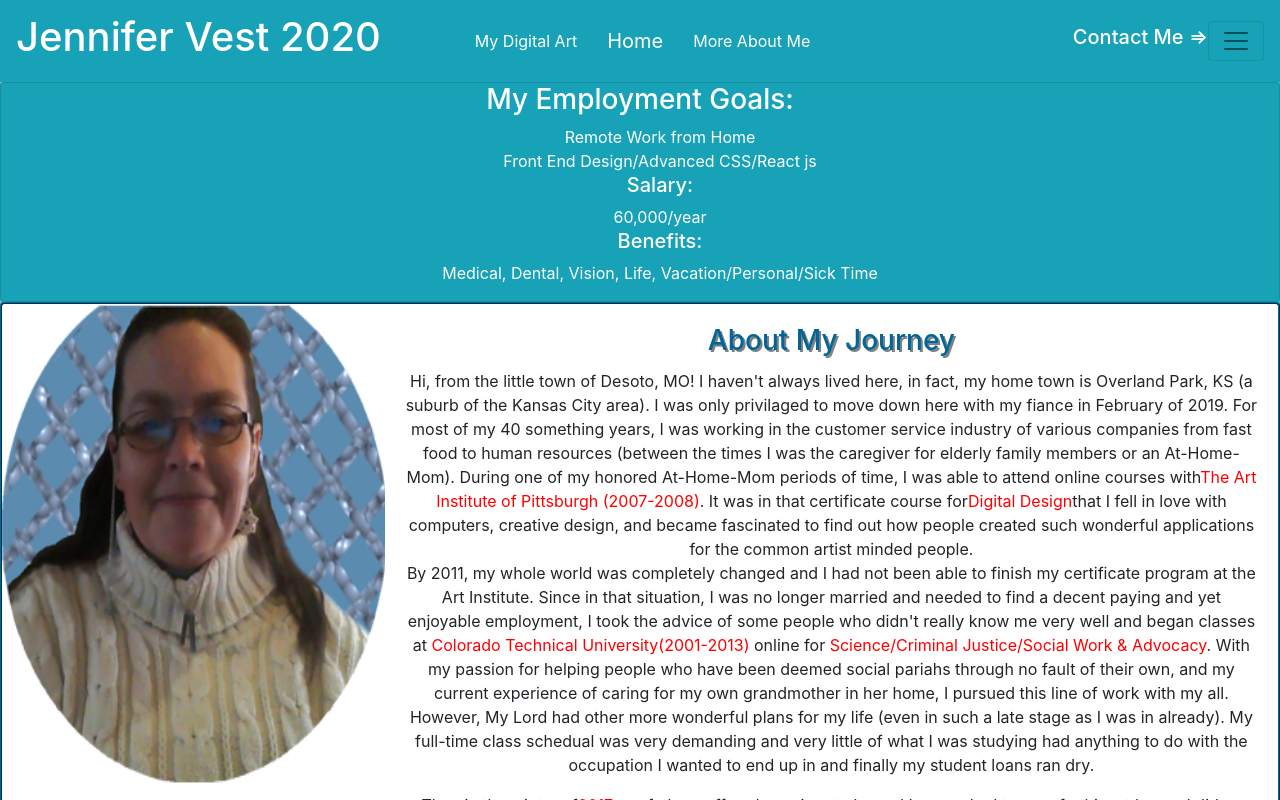
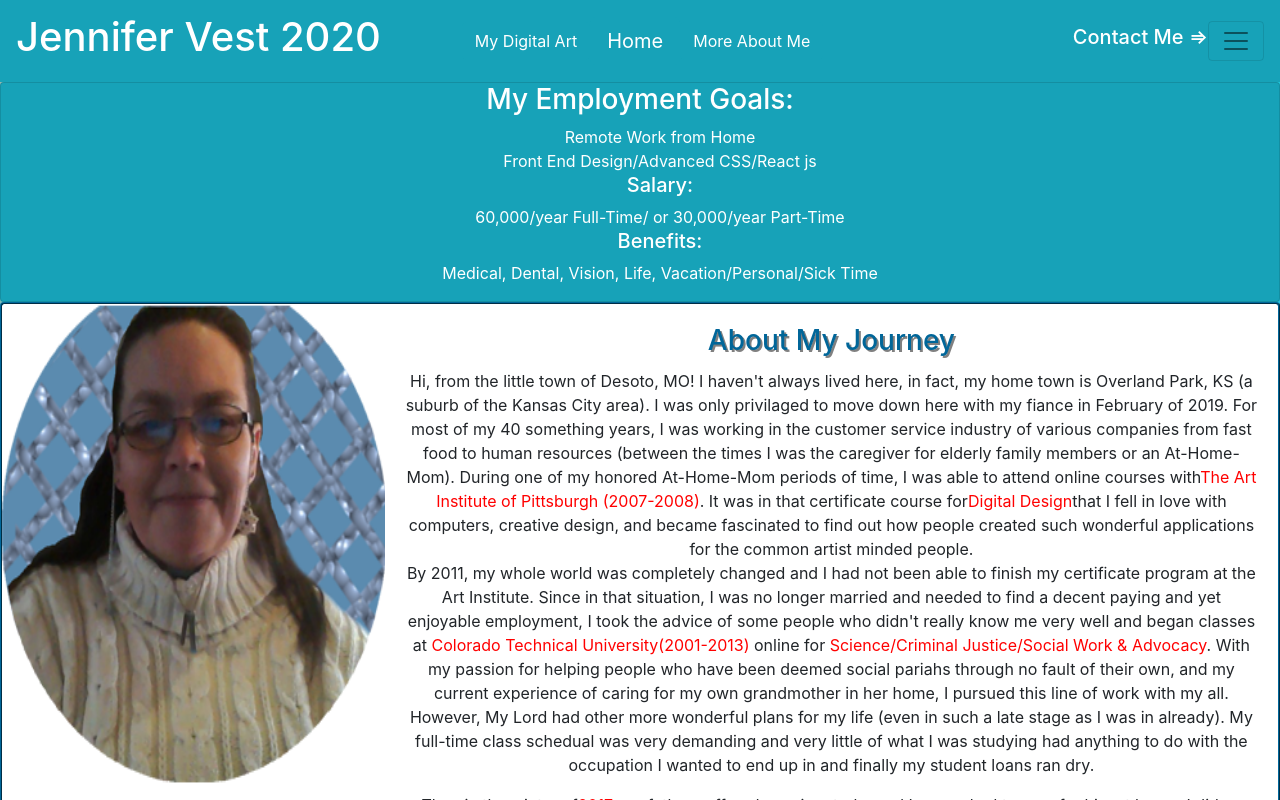
Before and after one commit to JenVest2020/Jdvresume2020, a React (Create React App) app in the folder jdvresume2020/: page /aboutMe in a window 1280 px wide. Shown: the top 800 px of the page. Built offline with nearby package versions, Linux system fonts and the light colour scheme.

Commit message:
Salary revized

```diff
--- a/jdvresume2020/src/components/AboutMe.js
+++ b/jdvresume2020/src/components/AboutMe.js
@@ -10,7 +10,7 @@ const AboutMe = () => {
                     <ul style={{ listStyleType: 'none' }}>
                         <li>Remote Work from Home</li>
                         <li>Front End Design/Advanced CSS/React js</li>
-                        <li><h5>Salary:</h5>60,000/year</li>
+                        <li><h5>Salary:</h5>60,000/year Full-Time/ or 30,000/year Part-Time</li>
                         <li><h5>Benefits:</h5>Medical, Dental, Vision, Life, Vacation/Personal/Sick Time</li>
 
                     </ul>
```
